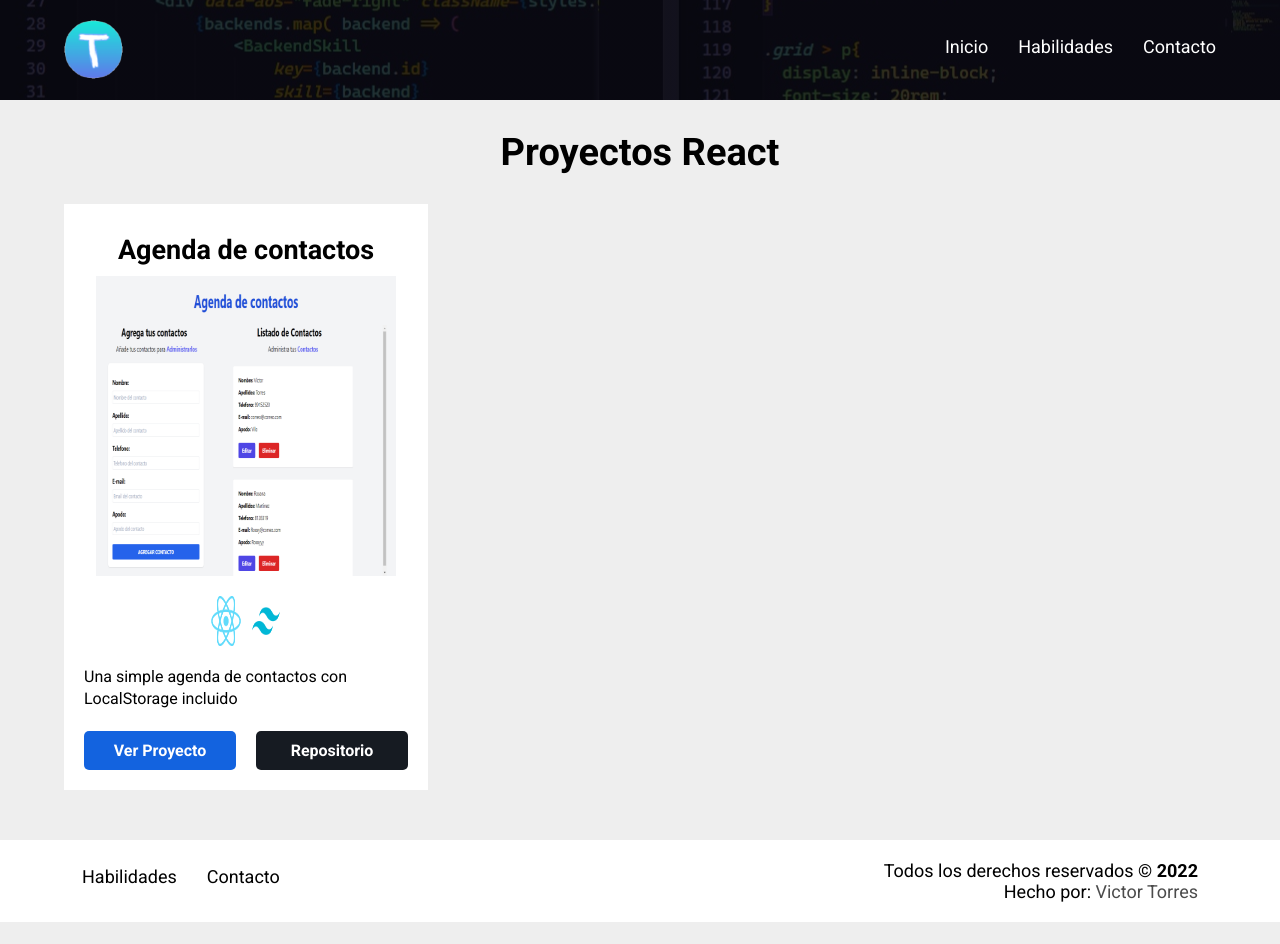
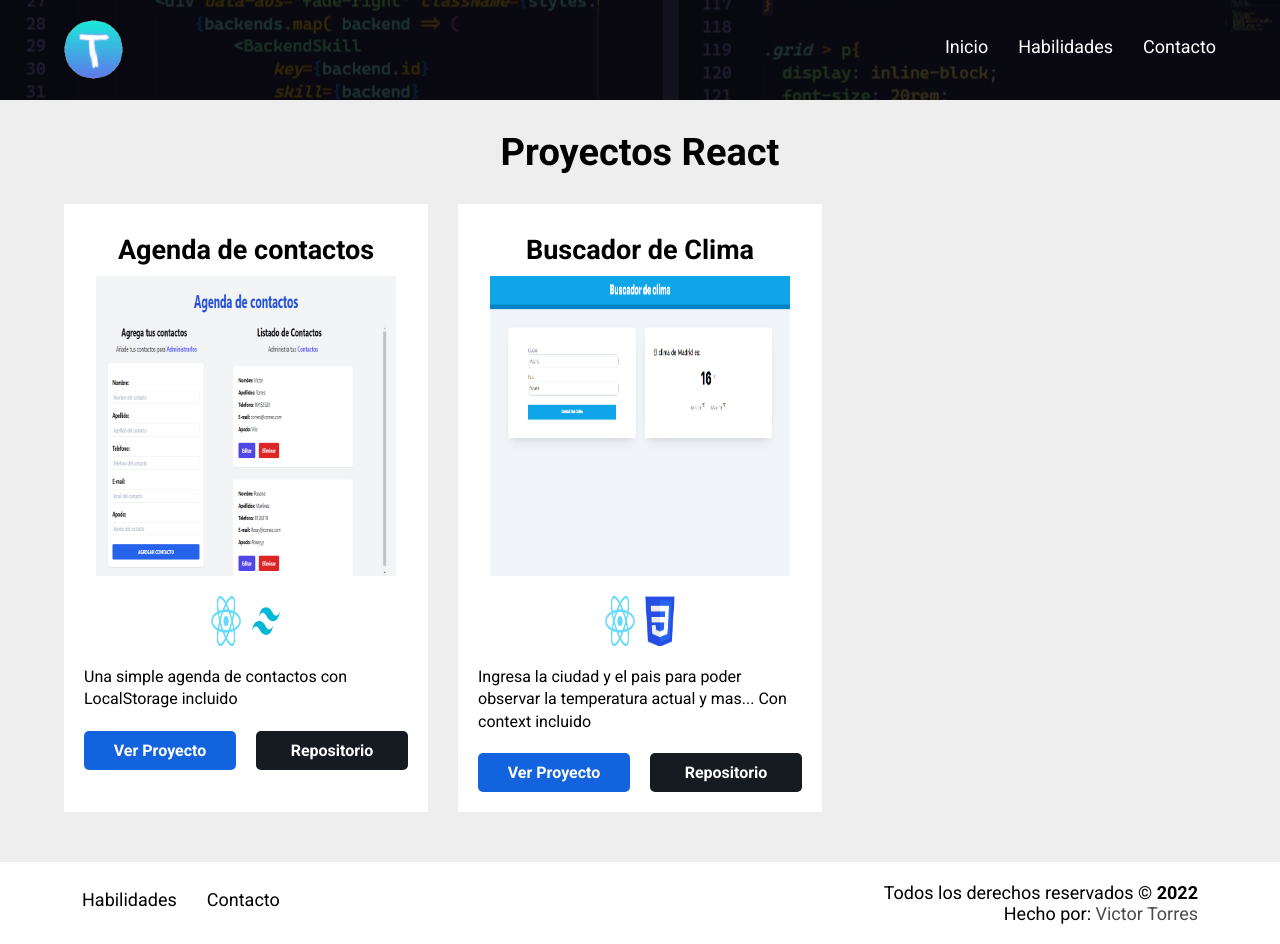
Before and after one commit to vspeed21/portafolio, a Next.js app: page /proyectos-react in a window 1280 px wide. Before the commit the page ends 922 px from the top, so only its background shows below. Built offline with nearby package versions, Linux system fonts and the light colour scheme.

Commit message:
proyecto nuevo react

```diff
--- a/src/data/proyectos.js
+++ b/src/data/proyectos.js
@@ -22,11 +22,25 @@ const Reacts = [
     ]
   },
 
-  // {
-  //   nombre: 'Buscador usuarios de github',
-  //   descripcion: 'Una simple agenda de contactos con LocalStorage incluido',
-  //   imagen: '/img/proyectos/proyectos-react/contact-list.png'
-  // },
+  {
+    id: generarId(),
+    nombre: 'Buscador de Clima',
+    descripcion: 'Ingresa la ciudad y el pais para poder observar la temperatura actual y mas... Con context incluido',
+    imagen: '/img/proyectos/proyectos-react/buscador-clima.png',
+    linkProyecto: 'https://buscador-clima-context.netlify.app',
+    linkGit: 'https://github.com/vspeed21/buscador-clima',
+
+    tecnologias: [
+      {
+        id: generarId(),
+        imagen: '/logos/logo-react.png'
+      },
+      {
+        id: generarId(),
+        imagen: '/logos/css.png'
+      },
+    ]
+  },
 ]
 
 const Sass = [
```
Also changed, not shown: public/img/proyectos/proyectos-react/buscador-clima.png (added), public/img/proyectos/proyectos-react/user-finder.png (deleted).
